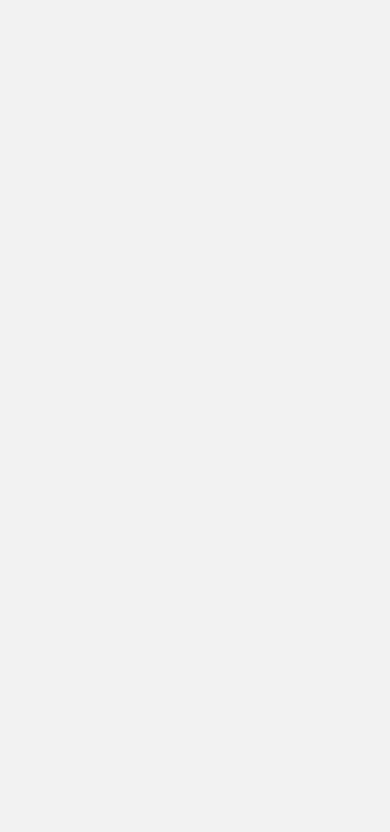
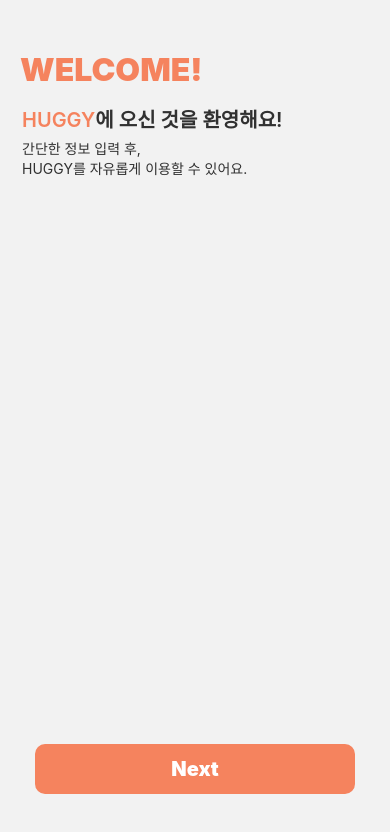
Before and after one commit to HUGGY-starlight/HUGGY-frontend, a React Native app in the folder HUGGY/: screen /Signup in a window 390 px wide. Shown: the top 832 px of the page. Built offline with nearby package versions, Linux system fonts and the light colour scheme.

Commit message:
feat : first stage in signup screen

```diff
--- /dev/null
+++ b/HUGGY/src/components/buttons/CustomButton.tsx
@@ -0,0 +1,31 @@
+import styled from "styled-components/native";
+import { TouchableOpacityProps } from "react-native";
+
+interface Props extends TouchableOpacityProps {
+  title: string;
+}
+
+const CustomButton = ({ title, ...props }: Props) => {
+  return (
+    <Button {...props}>
+      <Title>{title}</Title>
+    </Button>
+  );
+};
+
+const Button = styled.TouchableOpacity`
+  width: 320px;
+  height: 50px;
+  border-radius: 10px;
+  display: flex;
+  align-items: center;
+  justify-content: center;
+`;
+
+const Title = styled.Text`
+  font-size: 20px;
+  font-weight: 900;
+  color: white;
+`;
+
+export default CustomButton;
--- a/HUGGY/src/components/common/TextComponent.tsx
+++ b/HUGGY/src/components/common/TextComponent.tsx
@@ -1,4 +1,16 @@
 import styled from "styled-components/native";
+
+export const Heavy = styled.Text`
+  font-size: 32px;
+  font-weight: 900;
+`;
+
+export const TitleBox = styled.View`
+  width: 100%;
+  display: flex;
+  flex-direction: column;
+  align-items: flex-start;
+`;
 
 export const Title = styled.Text<{ color: string; margin?: string }>`
   font-size: 20px;
--- a/HUGGY/src/screens/Signup.tsx
+++ b/HUGGY/src/screens/Signup.tsx
@@ -1,5 +1,24 @@
+import First from "./SignupStages/First";
+import { useState } from "react";
+import styled from "styled-components/native";
+
+const STAGES = [First] as const;
+
 const Signup = () => {
-  return <></>;
+  const [stage, setStage] = useState(0);
+  const CurrentPage = STAGES[stage];
+  return (
+    <SignupContainer>
+      <CurrentPage />
+    </SignupContainer>
+  );
 };
 
+const SignupContainer = styled.View`
+  width: 100%;
+  height: 100%;
+  display: flex;
+  flex-direction: column;
+`;
+
 export default Signup;
--- /dev/null
+++ b/HUGGY/src/screens/SignupStages/First.tsx
@@ -0,0 +1,42 @@
+import styled from "styled-components/native";
+import {
+  Heavy,
+  TitleBox,
+  Title,
+  Subtitle,
+  CustomButton,
+} from "@components/index";
+import { useBtnTheme } from "@hooks/useBtnTheme";
+
+const First = () => {
+  return (
+    <FirstBox>
+      <TitleBox>
+        <Heavy style={{ color: "#F5835E" }}>WELCOME!</Heavy>
+        <Title color={"#313131"} margin={"15px 0px 0px 2px"}>
+          <Title color={"#F5835E"}>HUGGY</Title>에 오신 것을 환영해요!
+        </Title>
+        <Subtitle
+          color={"#313131"}
+          margin={"5px 0px 0px 2px"}
+          style={{ textAlign: "left" }}
+        >
+          {"간단한 정보 입력 후,\nHUGGY를 자유롭게 이용할 수 있어요."}
+        </Subtitle>
+      </TitleBox>
+      <CustomButton title={"Next"} style={{ backgroundColor: "#F5835E" }} />
+    </FirstBox>
+  );
+};
+
+const FirstBox = styled.View`
+  width: 100%;
+  height: 100%;
+  display: flex;
+  flex-direction: column;
+  align-items: center;
+  justify-content: space-between;
+  padding: 50px 20px;
+`;
+
+export default First;
```
Also changed, not shown: HUGGY/src/components/index.ts (+11 -1 lines).
